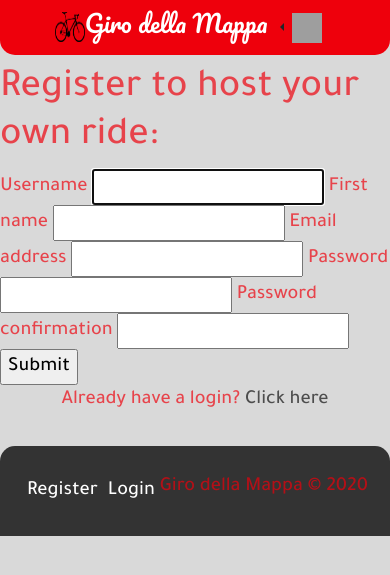
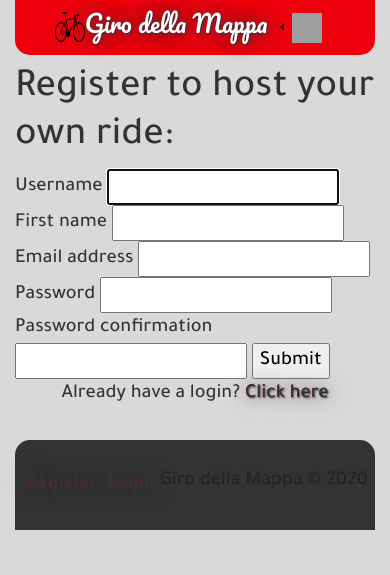
Before and after one commit to nellagio/Giro_Della_Mappa, a Django app: page /register/ in a window 390 px wide. Shown: the top 575 px of the page. Run offline with Django 3.2, Linux system fonts and the light colour scheme; tables that the repository leaves empty hold one stand-in row (values such as "Sample post"); some libraries are stand-ins or nearby versions; grey boxes are pictures that could not be loaded.

Commit message:
Styling, testing on mobile device

```diff
--- a/girodm/templates/girodm/base.html
+++ b/girodm/templates/girodm/base.html
@@ -35,7 +35,7 @@
   <div class="mobileNavbar">
     <a href="{% url 'girodm:index' %}"><img title="home page" class="logo_img" alt="logo of site"
       src="{% static 'girodm/images/future_logo.png' %}" width="30" height="30" href="{% url 'girodm:index' %}"></a>
-    <h4 class="logo">Giro della Mappa</h4>
+    <a href="{% url 'girodm:index' %}"><h4 class="logo">Giro della Mappa</h4></a>
     <div class="btn-group dropleft">
       <button type="button" class="btn btn-alert dropdown-toggle" data-toggle="dropdown" aria-haspopup="true" aria-expanded="false">
       <img title="home page" class="logo_img" alt="logo of site"
@@ -60,7 +60,7 @@
   <div class="navbar">
     <a href="{% url 'girodm:index' %}"><img title="home page" class="logo_img" alt="logo of site"
         src="{% static 'girodm/images/future_logo.png' %}" width="50" height="40" href="{% url 'girodm:index' %}"></a>
-    <h2 class="logo" >Giro della Mappa</h2>
+    <a href="{% url 'girodm:index' %}"><h2 class="logo" >Giro della Mappa</h2></a>
     {% if request.user.is_authenticated %}
     <h4>Logged in as: <a title="user home" href="{% url 'girodm:user' %}">{{request.user}}</a></h4>
     {% endif %}
--- a/girodm/templates/girodm/viewrides.html
+++ b/girodm/templates/girodm/viewrides.html
@@ -23,9 +23,12 @@
     </div>
     <a href="{% url 'girodm:index' %}">Home</a>
     <h1>Current Rides:</h1>
+
      {% for ride in rides%}
      {% comment %} random code queries to find right url {% endcomment %}
-        <a href="{% url "girodm:detail" ride.code %}" >{{ride.ride_name}}</a>
+     <div class="rideDiv">
+        <a href="{% url "girodm:detail" ride.code %}" >{{ride.ride_name}}</a><p>Starting on {{ride.start_time}}</p>
+      </div>
     {% endfor %}
     <div id="map">
     </div>
--- a/static/girodm/css/base.css
+++ b/static/girodm/css/base.css
@@ -1,9 +1,10 @@
 body {
+    padding-right: 15px;
+    padding-left: 15px;
     margin: 0;
     font-size: 20px;
     font-family: 'Tajawal', sans-serif !important;
     background-color: #D9D9D9;
-    color: #ee000cb0;
 }
 html {
     box-sizing: border-box;
@@ -21,7 +22,6 @@ html {
 /* mobile header start */
 .mobileNavbar{
     height: 55px;
-    color: white;
     display: flex;
     align-items: center;
     justify-content: center;
@@ -29,7 +29,7 @@ html {
     border-bottom-left-radius: 15px;
     background-color:#ee000c;
     margin-bottom: 10px;
-    color: #333333;
+
 }
 
 /* mobile header end */
@@ -39,6 +39,7 @@ html {
 }
 
 .main{
+    color: #333333;
     display: flex;
     flex-direction: column;
     justify-content: center;
@@ -46,7 +47,8 @@ html {
 }
 a{
     text-decoration: none;
-    color: rgb(77, 77, 77);
+    color: #333333;
+    text-shadow: 1px 1px 2px #333344, 0 0 1em #333333, 0 0 0.01em red;
 }
 a:hover{
     text-decoration: none;
@@ -67,7 +69,7 @@ a:hover{
     display: none;
 }
 .footerLink{
-    color: white;
+
     padding-left: 5px;
     padding-right: 5px;
 }
--- a/static/girodm/css/viewrides.css
+++ b/static/girodm/css/viewrides.css
@@ -5,6 +5,9 @@
     border-radius: 15px;
 }
 .registerDiv{
+    border-bottom:1px solid #333333;
+}
+.rideDiv{
     border-bottom:1px solid #333333;
 }
 
```
